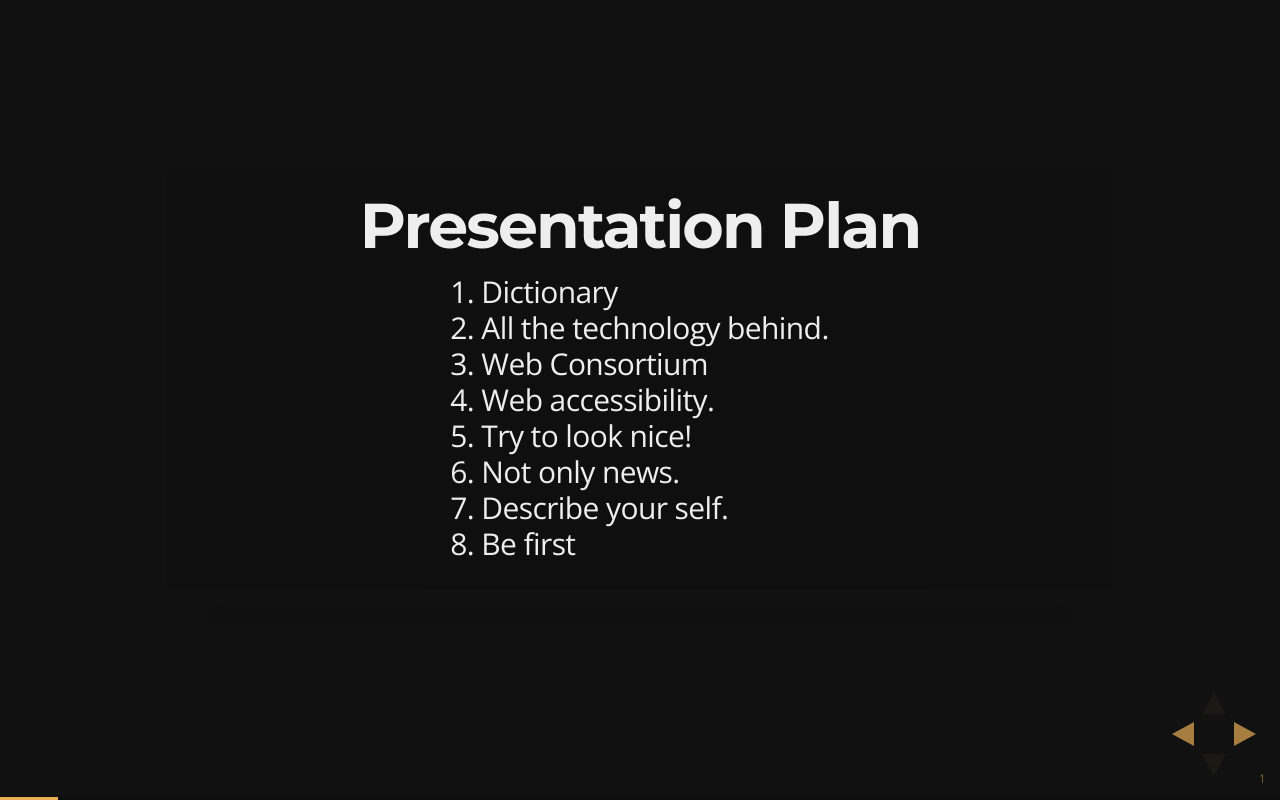
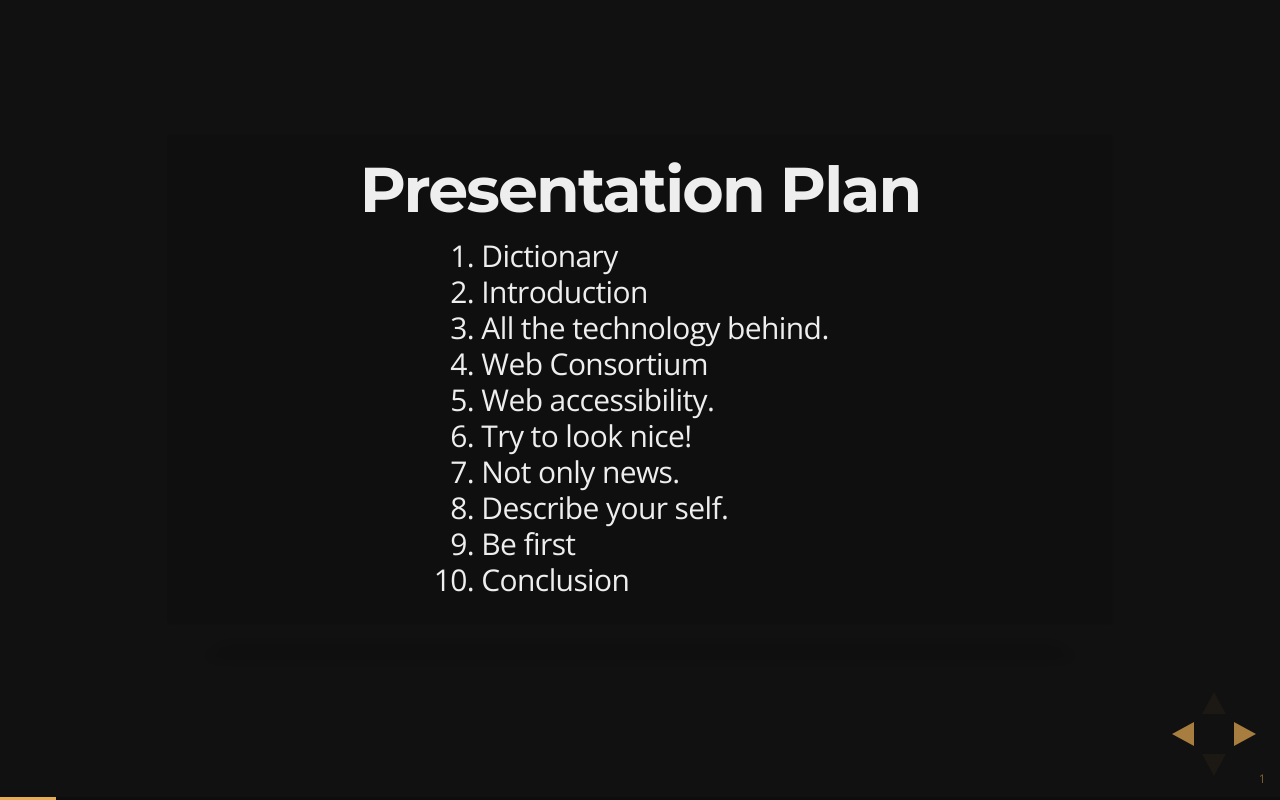
Before and after one commit to riomus/modernWebApps, a plain HTML site: page index.html in a window 1280 px wide. Both pictures are taken after a click on the element 1251 px from the left and 734 px from the top of the page. Drawn offline with nearby package versions, Linux system fonts and the light colour scheme.

Commit message:
Update index.html

```diff
--- a/index.html
+++ b/index.html
@@ -52,6 +52,10 @@
 						<li>
 							Dictionary
 						</li>
+
+						<li>
+							Introduction
+						</li>
 						<li>
 							All the technology behind.
 						</li>
@@ -72,6 +76,10 @@
 						</li>
 						<li>
 							Be first
+						</li>
+
+						<li>
+							Conclusion
 						</li>
 					</ol>
 				</section>
@@ -97,7 +105,7 @@
 				</section>
 
 				<section>
-					<h3>Starter</h3>
+					<h3>Introduction</h3>
 					<br/>
 					<blockquote cite="http://searchservervirtualization.techtarget.com/definition/Our-Favorite-Technology-Quotations">
 						&ldquo;For years there has been a theory that millions of monkeys typing at random on millions of typewriters would
@@ -340,6 +348,12 @@
 					<img width="500" src="img/seo.jpg">
 				</section>
 				<section>
+					<h2>Conclusion</h2>
+					<br/>
+					<h3>Be online!</h3>
+				</section>
+
+				<section>
 					<h1>THE END</h1>
 					<h3>BY Roman Bartusiak</h3>
 					<h4>
```
